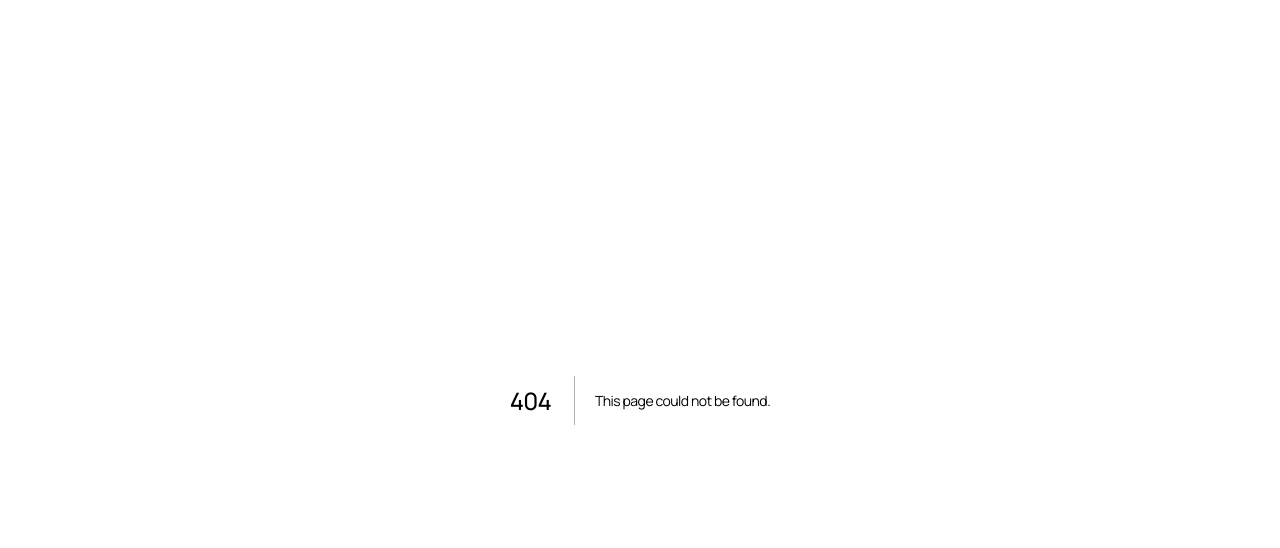
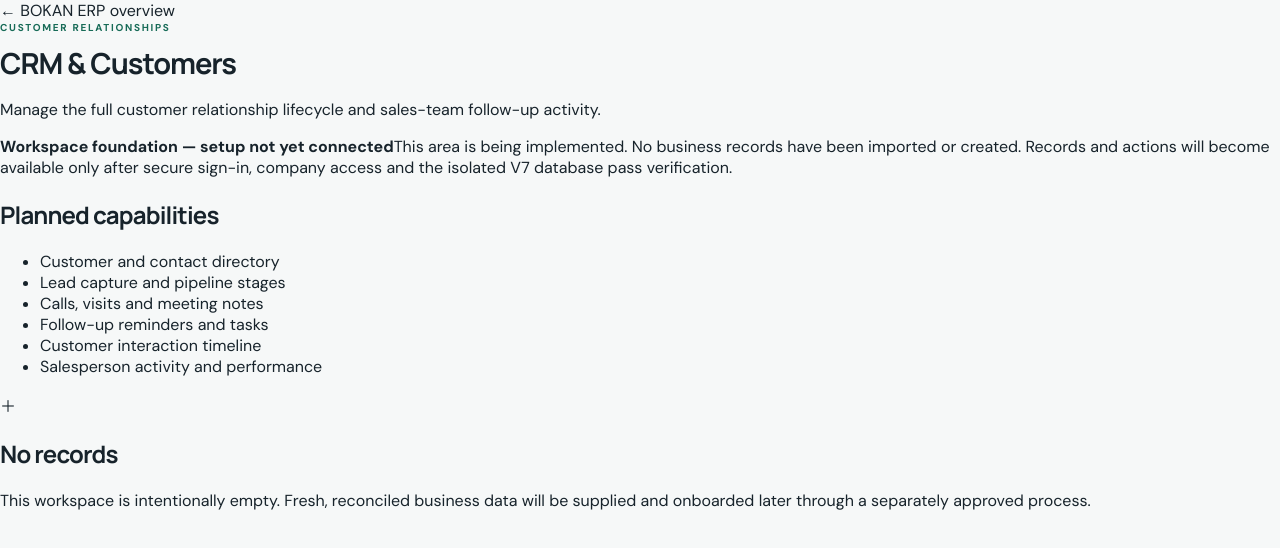
Before and after one commit to bokanplc/prime-erp, a Next.js app: page /crm in a window 1280 px wide. Before the commit this address had no page. Shown: the top 548 px of the page. Built offline with nearby package versions, Linux system fonts and the light colour scheme.

Commit message:
feat(v7): add empty operational workspace foundations

```diff
--- /dev/null
+++ b/src/app/crm/page.tsx
@@ -0,0 +1,5 @@
+import { WorkspacePage } from "@/components/workspace-page";
+
+export default function CRMPage() {
+  return <WorkspacePage eyebrow="Customer relationships" title="CRM & Customers" description="Manage the full customer relationship lifecycle and sales-team follow-up activity." capabilities={["Customer and contact directory","Lead capture and pipeline stages","Calls, visits and meeting notes","Follow-up reminders and tasks","Customer interaction timeline","Salesperson activity and performance"]} />;
+}
```
